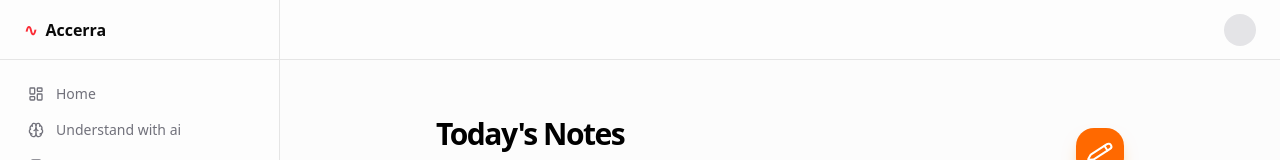
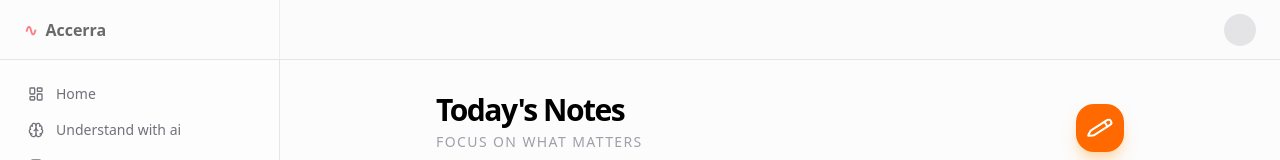
Before and after one commit to samex111/Accerra, a React (Vite) app in the folder frontend/: page /dashboard/notes in a window 1280 px wide. Shown: the top 160 px of the page. Built offline with nearby package versions, Linux system fonts and the light colour scheme; no server answers.

Commit message:
header fix

```diff
--- a/frontend/src/layout/AppLayout.tsx
+++ b/frontend/src/layout/AppLayout.tsx
@@ -88,9 +88,9 @@ export default function UserLayout({ children }:any)  {
         {sidebarContent}
       </div>
 
-      <div className="flex flex-col">
+      <div className="flex  flex-col">
         {/* Header */}
-        <header className="flex h-14 lg:h-[60px] items-center gap-4 border-b bg-zinc-50/40 px-6 dark:bg-zinc-800/40 justify-between md:justify-end">
+       <header className="fixed top-0 left-0 w-full z-40 flex h-14 lg:h-[60px] items-center gap-4 border-b bg-zinc-50/40 px-6 dark:bg-zinc-800/40 justify-between md:justify-end">
           <Button
             variant="ghost"
             className="md:hidden -ml-2"
@@ -125,7 +125,7 @@ export default function UserLayout({ children }:any)  {
         )}
 
         {/* Main Content */}
-        <main className="flex flex-1 flex-col gap-4 md:p-4 lg:gap-6 lg:p-6 bg-zinc-50/50">
+        <main className="flex flex-1 flex-col gap-4 md:p-4 lg:gap-6 lg:p-6 bg-zinc-50/50 pt-14 lg:pt-[60px]">
           {children}
         </main>
       </div>
```
